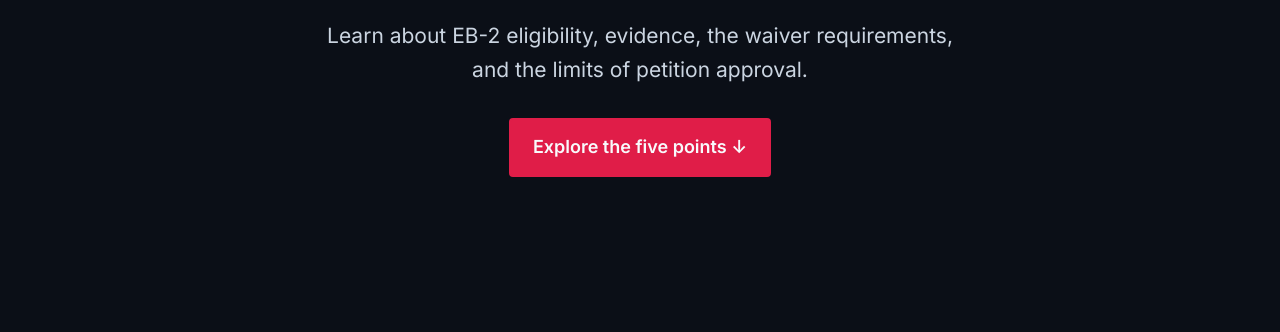
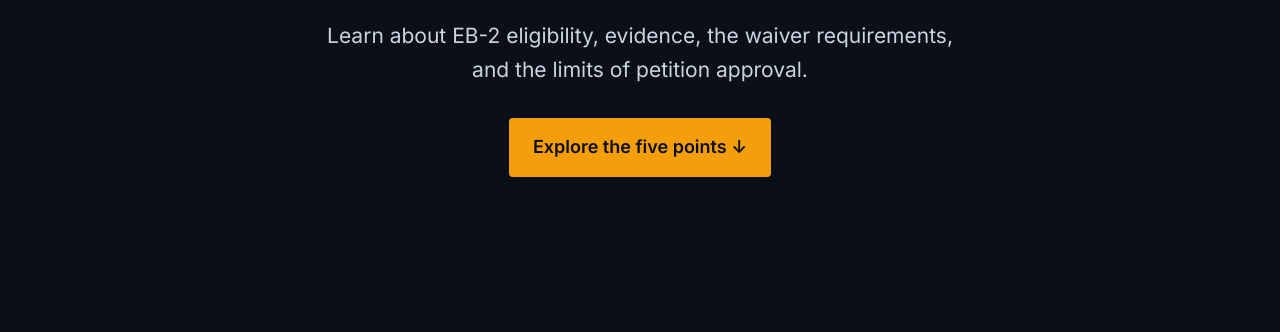
Before and after one commit to sabbirx06/niw-landing-page, a plain HTML site: page index.html in a window 1280 px wide. Both pictures are taken after a click on the button "Switch to dark mode". Shown: the part 468-800 px from the top of the page. Drawn offline with Linux system fonts and the light colour scheme.

Commit message:
style: replace rose accent with amber in dark mode

```diff
--- a/styles.css
+++ b/styles.css
@@ -17,15 +17,15 @@
 :root[data-theme="dark"] {
   color-scheme: dark;
   --primary: #F8FAFC;
-  --accent: #E01D48;
+  --accent: #F59E0B;
   --foreground: #F8FAFC;
   --background: #0B0F17;
   --error: #EF4444;
   --success: #10B981;
-  --accent-hover: #D33751;
+  --accent-hover: #FBBF24;
   --border: #687281;
   --focus: #38BDF8;
-  --button-text: #F8FAFC;
+  --button-text: #0B0F17;
   --sub-background: #0F172A;
   --panel: #151D2F;
   --elevated: #1E293B;
@@ -182,7 +182,7 @@ input, select { width: 100%; min-width: 0; min-height: 50px; border: 1px solid v
   .theme-ready .wordmark { transition: font-size 200ms ease, color 200ms ease; }
 }
 
-/* Slate surfaces and rose actions apply only to the dark palette. */
+/* Slate surfaces and amber actions apply only to the dark palette. */
 :root[data-theme="dark"] .site-header,
 :root[data-theme="dark"] .theme-toggle,
 :root[data-theme="dark"] input,
```
Also changed, not shown: screenshots/amber-dark-1280-errors-full.png (added), screenshots/amber-dark-1280-success-full.png (added), screenshots/amber-dark-375-errors-full.png (added), screenshots/amber-dark-375-success-full.png (added), screenshots/amber-light-1280-errors-full.png (added), screenshots/amber-light-1280-success-full.png (added), screenshots/amber-light-375-errors-full.png (added), screenshots/amber-light-375-success-full.png (added), 2 other files.
